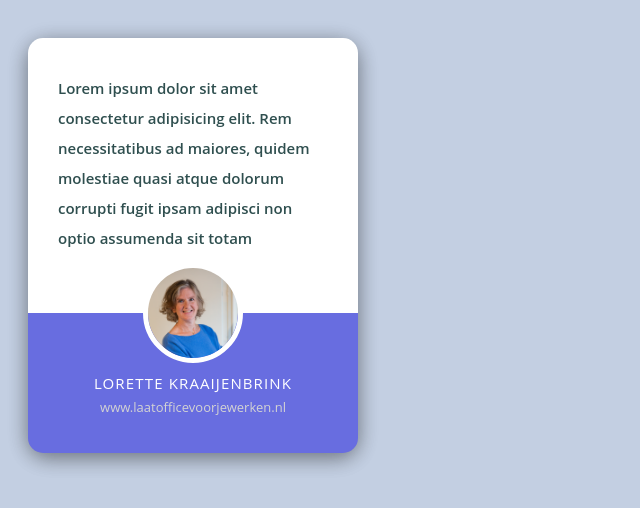
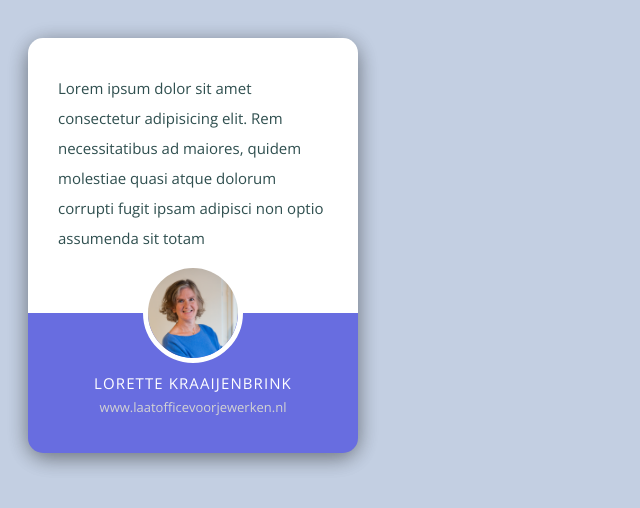
Before and after one commit to lorettekraaijenbrink/Lorette-Kraaijenbrink_Testimonial, a plain HTML site: page Level 10-1 Testimonial/index.html in a window 1280 px wide. Shown: the whole page, without its empty margins (0-640 px from the left). Drawn offline with nearby package versions, Linux system fonts and the light colour scheme.

Commit message:
Add files via upload

```diff
--- a/Level 10-1 Testimonial/styles.scss
+++ b/Level 10-1 Testimonial/styles.scss
@@ -5,10 +5,11 @@ $padding-topbottom: 20px;
 $padding-sides: 30px;
 $border-radius: 15px;
 
+@import url("https://fonts.googleapis.com/css2?family=Open+Sans&display=swap");
 body {
   background-color: $color-bg;
   padding: $padding-sides $padding-topbottom;
-  font-family: "Open Sans";
+  font-family: 'Open Sans', sans-serif;
   font-size: 15px;
 }
 
```
Also changed, not shown: Level 10-1 Testimonial/styles.css, 1 other file.
